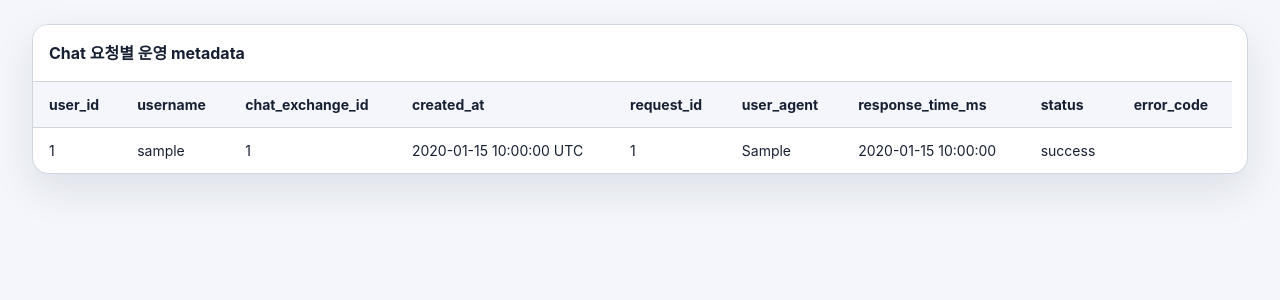
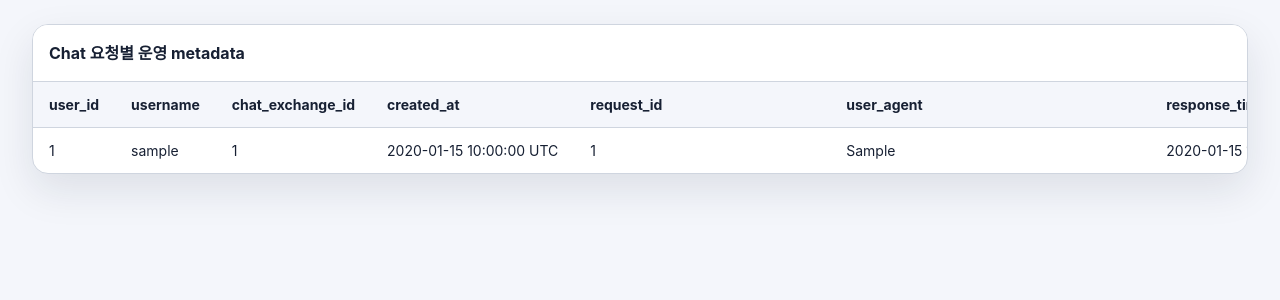
Before and after one commit to wilderif/codyssey-b7-1, a FastAPI app: template app/ui/templates/admin_logs.html in a window 1280 px wide. Shown: the part 163-463 px from the top of the page. Run offline with FastAPI, Linux system fonts and the light colour scheme; the template is opened without the code that fills it: most values are stand-ins (such as "Sample title", 1, 10 or a date in 2020); parts of the project's set-up code (start-up, migrations or seed data) failed here and were passed over.

Commit message:
fix: improve admin table readability
- Prevent compact metadata from breaking mid-token
- Bound request and user-agent columns to readable widths
- Preserve focused horizontal scrolling on narrow screens

```diff
--- a/app/ui/static/styles.css
+++ b/app/ui/static/styles.css
@@ -605,7 +605,8 @@ button:disabled {
 .admin-table td {
   border-bottom: 1px solid var(--color-border);
   padding: var(--space-3) var(--space-4);
-  overflow-wrap: anywhere;
+  overflow-wrap: normal;
+  word-break: normal;
   text-align: left;
   vertical-align: top;
 }
@@ -614,6 +615,25 @@ button:disabled {
 .admin-table th {
   background: var(--color-background);
   font-weight: 700;
+  white-space: nowrap;
+}
+
+/* Keep short identifiers and status values readable on one line. */
+.admin-table__cell--compact {
+  white-space: nowrap;
+}
+
+/* Reserve enough room for UUID segments to wrap only at natural boundaries. */
+.admin-table__cell--request-id {
+  min-width: 16rem;
+}
+
+/* Constrain verbose client metadata while still wrapping long technical tokens. */
+.admin-table td.admin-table__cell--user-agent {
+  width: 20rem;
+  min-width: 20rem;
+  max-width: 20rem;
+  overflow-wrap: anywhere;
 }
 
 /* Remove the final redundant row border. */
--- a/app/ui/templates/admin_logs.html
+++ b/app/ui/templates/admin_logs.html
@@ -50,19 +50,25 @@
         {# One fixed nine-field projection per Chat request. #}
         {% for item in items %}
         <tr>
-          <td>{{ item.user_id }}</td>
-          <td>{{ item.username if item.username is not none else "-" }}</td>
-          <td>{{ item.chat_exchange_id }}</td>
-          <td>
+          <td class="admin-table__cell--compact">{{ item.user_id }}</td>
+          <td class="admin-table__cell--compact">
+            {{ item.username if item.username is not none else "-" }}
+          </td>
+          <td class="admin-table__cell--compact">{{ item.chat_exchange_id }}</td>
+          <td class="admin-table__cell--compact">
             <time datetime="{{ item.created_at.isoformat() }}">
               {{ item.created_at.strftime("%Y-%m-%d %H:%M:%S") }} UTC
             </time>
           </td>
-          <td>{{ item.request_id }}</td>
-          <td>{{ item.user_agent if item.user_agent is not none else "-" }}</td>
-          <td>{{ item.response_time_ms }}</td>
-          <td>{{ item.status }}</td>
-          <td>{{ item.error_code if item.error_code is not none else "-" }}</td>
+          <td class="admin-table__cell--request-id">{{ item.request_id }}</td>
+          <td class="admin-table__cell--user-agent">
+            {{ item.user_agent if item.user_agent is not none else "-" }}
+          </td>
+          <td class="admin-table__cell--compact">{{ item.response_time_ms }}</td>
+          <td class="admin-table__cell--compact">{{ item.status }}</td>
+          <td class="admin-table__cell--compact">
+            {{ item.error_code if item.error_code is not none else "-" }}
+          </td>
         </tr>
         {% endfor %}
       </tbody>
```
Also changed, not shown: docs/spec/ui/UI.md (+4 -0 lines), tests/admin/test_router.py (+2 -1 lines), tests/ui/test_templates.py (+37 -1 lines).
